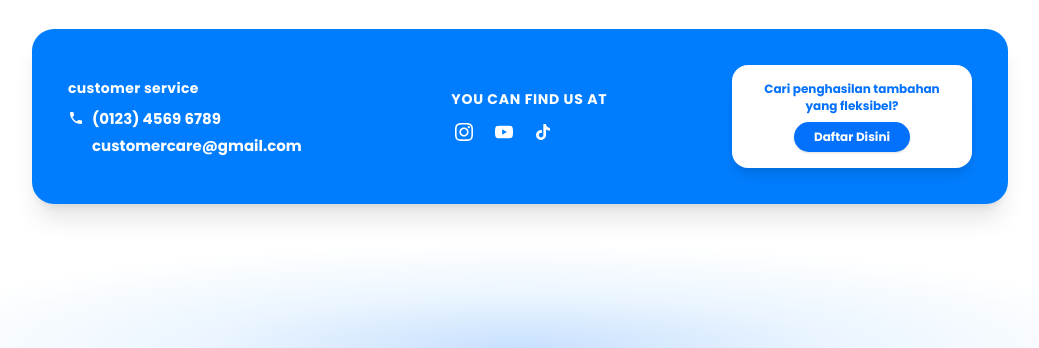
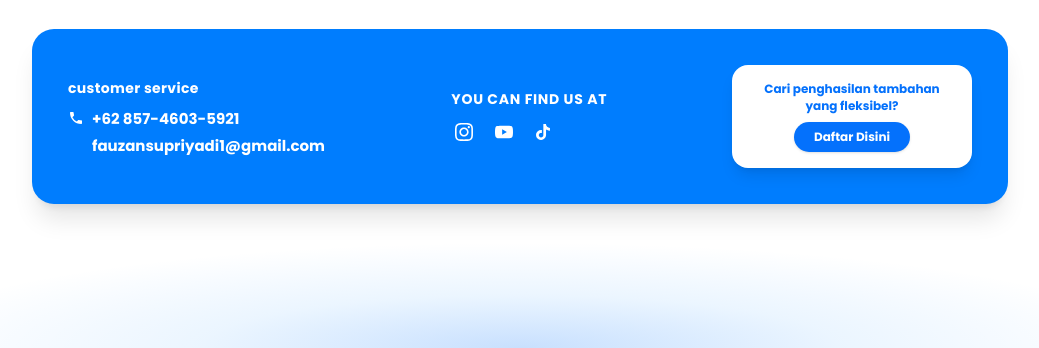
Before and after one commit to fauzansupriyadi1-stack/PENSURUH, a Laravel app: page / in a window 1280 px wide. Shown: the part 1990-2338 px from the top of the page, without its empty margins (120-1159 px from the left). Run offline with Laravel 12, Linux system fonts and the light colour scheme; style sheets or scripts are compiled from the project's sources.

Commit message:
fix: update footer contact phone number, email to fauzansupriyadi1@gmail.com, and register button link

```diff
--- a/resources/views/welcome.blade.php
+++ b/resources/views/welcome.blade.php
@@ -418,18 +418,18 @@
                         </h4>
                         <div class="space-y-1.5 text-white">
                             <!-- Phone -->
-                            <a href="tel:012345696789" class="flex items-center gap-2 font-bold text-xs sm:text-sm md:text-[15px] hover:underline">
+                            <a href="https://wa.me/+6285746035921" target="_blank" class="flex items-center gap-2 font-bold text-xs sm:text-sm md:text-[15px] hover:underline">
                                 <svg class="w-4 h-4 fill-current flex-shrink-0" viewBox="0 0 24 24">
                                     <path d="M6.62 10.79a15.053 15.053 0 006.59 6.59l2.2-2.2c.27-.27.67-.36 1.02-.24 1.12.37 2.33.57 3.57.57.55 0 1 .45 1 1V20c0 .55-.45 1-1 1-9.39 0-17-7.61-17-17 0-.55.45-1 1-1h3.5c.55 0 1 .45 1 1 0 1.25.2 2.45.57 3.57.11.35.03.74-.25 1.02l-2.2 2.2z"/>
                                 </svg>
-                                <span>(0123) 4569 6789</span>
+                                <span>+62 857-4603-5921</span>
                             </a>
                             <!-- Email -->
-                            <a href="mailto:customercare@gmail.com" class="flex items-center gap-2 font-bold text-xs sm:text-sm md:text-[15px] hover:underline">
+                            <a href="mailto:fauzansupriyadi1@gmail.com" class="flex items-center gap-2 font-bold text-xs sm:text-sm md:text-[15px] hover:underline">
                                 <svg class="w-4 h-4 fill-none stroke-currentColor stroke-2 flex-shrink-0" viewBox="0 0 24 24">
                                     <path stroke-linecap="round" stroke-linejoin="round" d="M3 8l7.89 5.26a2 2 0 002.22 0L21 8M5 19h14a2 2 0 002-2V7a2 2 0 00-2-2H5a2 2 0 00-2 2v10a2 2 0 002 2z"/>
                                 </svg>
-                                <span>customercare@gmail.com</span>
+                                <span>fauzansupriyadi1@gmail.com</span>
                             </a>
                         </div>
                     </div>
@@ -467,9 +467,9 @@
                             <p class="text-[#0471fc] font-bold text-[11px] sm:text-xs leading-snug">
                                 Cari penghasilan tambahan yang fleksibel?
                             </p>
-                            <button onclick="openModal('registerModal')" class="bg-[#0471fc] hover:bg-[#0060db] text-white text-[12px] font-bold rounded-full px-5 py-1.5 shadow-sm transition-all active:scale-95 cursor-pointer">
+                            <a href="/register" class="bg-[#0471fc] hover:bg-[#0060db] text-white text-[12px] font-bold rounded-full px-5 py-1.5 shadow-sm transition-all active:scale-95 cursor-pointer inline-block">
                                 Daftar Disini
-                            </button>
+                            </a>
                         </div>
                     </div>
 
```
